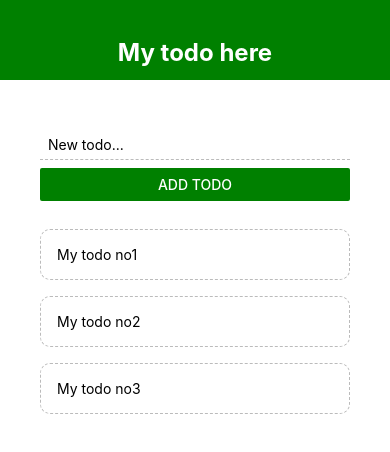
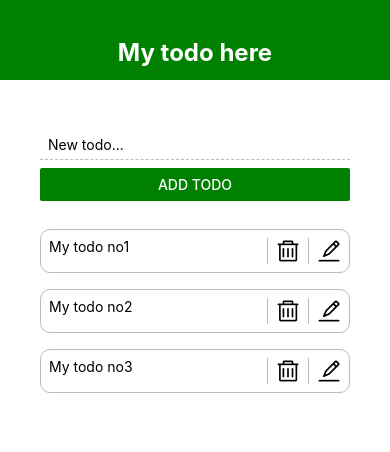
Before and after one commit to KUBAHO3/mobile_todo, a React Native app: screen / in a window 390 px wide. Shown: the top 452 px of the page. Built offline with nearby package versions, Linux system fonts and the light colour scheme.

Commit message:
Add the edit feat

```diff
--- a/App.js
+++ b/App.js
@@ -1,5 +1,5 @@
 import React, { useState } from 'react';
-import {StyleSheet, Text, View, FlatList} from 'react-native';
+import {StyleSheet, Text, View, FlatList, TouchableWithoutFeedback, Keyboard} from 'react-native';
 import Header from './components/Header';
 import TodoItem from './components/TodoItem';
 import AddTodo from './components/AddTodo';
@@ -10,6 +10,8 @@ const App = () => {
     { text: 'My todo no2', key: '2'},
     { text: 'My todo no3', key: '3'},
   ])
+
+  const [todo, setTodo] = useState(false)
 
   const AddHandler = (text) => {
     setTodos((prevTodos)=> {
@@ -23,16 +25,23 @@ const App = () => {
     })
   }
 
+  const editHandler = (item) => {
+    setTodo(item);
+    removeHandler(item.key)
+  }
+
   return(
+    <TouchableWithoutFeedback onPress={()=>{Keyboard.dismiss()}}>
       <View style={styles.container}>
         <Header />
         <View style={styles.content}>
-      <AddTodo AddHandler={AddHandler}/>
+          <AddTodo AddHandler={AddHandler} currentTodo={todo}/>
           <View style={styles.list}>
-        <FlatList data={todos} renderItem={({ item }) => (<TodoItem item={item} removeHandler={removeHandler}/>)} />
+            <FlatList data={todos} renderItem={({ item }) => (<TodoItem item={item} removeHandler={removeHandler} editHandler={editHandler}/>)} />
           </View>
         </View>
       </View>
+    </TouchableWithoutFeedback>
   )
  }
 
--- a/components/AddTodo.js
+++ b/components/AddTodo.js
@@ -1,17 +1,27 @@
-import React, { useState } from 'react'
+import React, { useState, useEffect } from 'react'
 import { Alert, Button, StyleSheet, TextInput, View } from 'react-native'
 
-function AddTodo({AddHandler}) {
-  const [ todo, setTodo ] = useState('')
-
+function AddTodo({AddHandler, currentTodo}) {
+  const [ todo, setTodo ] = useState({ text: '', key: false})
+  useEffect(() => {
+    if (currentTodo) {
+      setTodo(currentTodo)
+    }
+  }, [currentTodo]);
   const changeHandler = (val) => {
-    setTodo(val)
+    setTodo(prevTodo => {
+      return { ...prevTodo, text: val };
+    });
   }
 
   const toAddHandler = (val) => {
-    if(val.length > 3){
-        AddHandler(val)
-        setTodo('')
+    if(val.text.length > 3){
+      // if(val.key){
+
+      // } else {
+        AddHandler(val.text)
+        setTodo({ text: '', key: false})
+      // }
     } else {
         Alert.alert('Aleee Babu', 'Atleast 4 chars required', [{text: 'GOT IT', onPress: ()=> console.log('Alert closed')}])
     }
@@ -19,7 +29,7 @@ function AddTodo({AddHandler}) {
 
   return (
     <View>
-        <TextInput style={styles.input} placeholder='New todo...' value={todo} onChangeText={(val) => changeHandler(val)} />
+        <TextInput style={styles.input} placeholder='New todo...' value={todo.text} onChangeText={(val) => changeHandler(val)} />
         <Button onPress={() => toAddHandler(todo)} title='Add todo' color='green' />
     </View>
   )
--- a/components/TodoItem.js
+++ b/components/TodoItem.js
@@ -1,13 +1,26 @@
 import React from 'react';
-import { TouchableOpacity, Text, StyleSheet } from 'react-native';
+import { TouchableOpacity, Text, StyleSheet, View } from 'react-native';
+import { AntDesign } from '@expo/vector-icons';
 
-function TodoItem({item, removeHandler}) {
+function TodoItem({item, removeHandler, editHandler}) {
   return (
-    <TouchableOpacity onPress={()=> removeHandler(item.key)}>
-        <Text style={styles.item}>
-        {item.text}
+    <View style={styles.item}>
+        <Text style={styles.text}>
+          {item.text}
         </Text>
-    </TouchableOpacity>
+        <View style={styles.actions}>
+          <TouchableOpacity onPress={()=> removeHandler(item.key)}>
+            <View style={styles.icon}>
+              <AntDesign name="delete" size={24} color="black" />
+            </View>
+          </TouchableOpacity>
+          <TouchableOpacity onPress={()=> editHandler(item)}>
+            <View style={styles.icon}>
+              <AntDesign name="edit" size={24} color="black" />
+            </View>
+          </TouchableOpacity>
+        </View>
+      </View>
   )
 }
 
@@ -15,11 +28,24 @@ export default TodoItem;
 
 const styles = StyleSheet.create({
     item: {
-        padding: 16,
+        paddingVertical: 8,
+        paddingLeft: 8,
         marginTop: 16,
         borderColor: '#bbb',
         borderWidth: 1,
-        borderStyle: 'dashed',
-        borderRadius: 10
+        borderStyle: 'solid',
+        borderRadius: 10,
+        flexDirection: 'row',
+        justifyContent: 'space-between'
+    },
+    icon: {
+      paddingHorizontal: 8,
+      borderColor: '#bbb',
+      borderLeftWidth: 1,
+      borderStyle: 'solid',
+    },
+    actions: {
+      flexDirection: 'row',
+      justifyContent: 'space-around'
     }
 })
```
Lines whose indentation alone changed are shown as unchanged.
